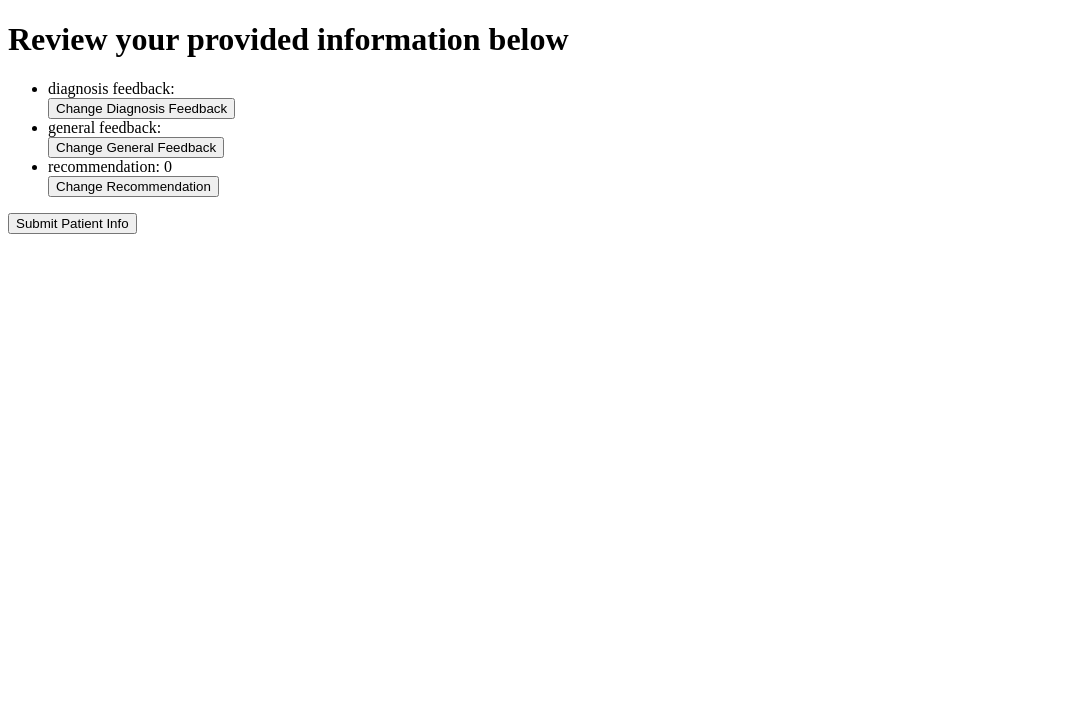
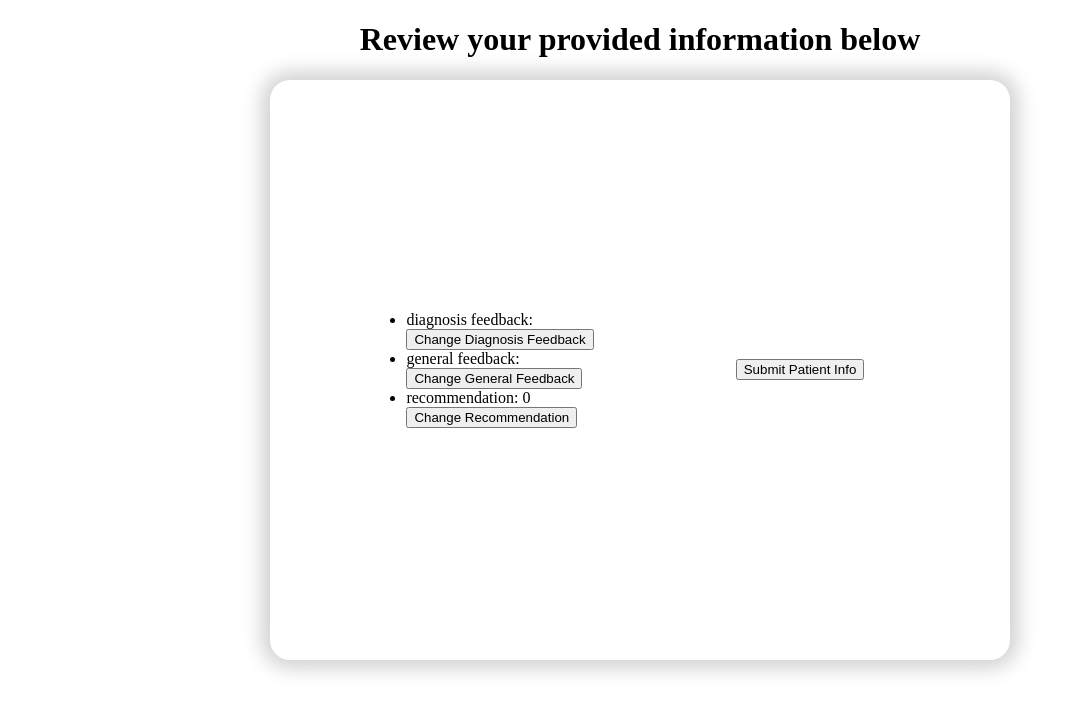
Before and after one commit to rdwhitley/TendoAssesment, a React (Create React App) app in the folder Front-End/: page /submission in a window 1280 px wide. Shown: the top 712 px of the page, without its empty margins (0-1079 px from the left). Built offline with nearby package versions, Linux system fonts and the light colour scheme.

Commit message:
forms are in card form now :)

```diff
--- /dev/null
+++ b/Front-End/src/Components/Component_Assets/main.css
@@ -0,0 +1,13 @@
+.grid {
+   display: grid;
+   margin: 0 auto;
+   height: 60vh;
+   grid-template-columns: 1fr 1fr;
+   align-items: center;
+   justify-items: center;
+   width: 50vw;
+   border-radius: 20px;
+   cursor: pointer;
+   box-shadow: 0 0 20px 8px #d0d0d0;
+   padding: 50px;
+}
--- a/Front-End/src/Components/Recommendation.js
+++ b/Front-End/src/Components/Recommendation.js
@@ -4,6 +4,7 @@ import { bindActionCreators } from 'redux';
 import { actionCreators } from "../store/index";
 import {useHistory} from 'react-router-dom';
 import { useDispatch } from "react-redux";
+import './Component_Assets/main.css';
 const Recommendation = (props) => {
         let readyToSubmit;
         if(props.location.state) {
@@ -13,9 +14,9 @@ const Recommendation = (props) => {
         const {giveRecommendation} = bindActionCreators(actionCreators,dispatch);
         let history = useHistory();
         return (
+        <section class='grid'>
+            <label>Hi {getPatientName()}, on a scale of 1-10, would you recommend Dr. {getDrName()} to a friend or family member? 1 = Would not recommend, 10 = Would strongly recommend</label>
             <div>
-            <label>Hi {getPatientName()}, on a scale of 1-10, would you recommend Dr. {getDrName()} to a friend or family member? 1 = Would not recommend, 10 = Would strongly recommend</label>
-            <br />
                 <select id="recommendation">
                     <option value="1">1</option>
                     <option value="2">2</option>
@@ -34,6 +35,7 @@ const Recommendation = (props) => {
                 readyToSubmit ? history.push('/submission') : history.push('/diagnosisFeedback')
             }}>Submit</button>
             </div>
+        </section>
     )
 }
 
--- a/Front-End/src/Components/Submission.js
+++ b/Front-End/src/Components/Submission.js
@@ -1,6 +1,6 @@
 import {useHistory, Route} from 'react-router-dom';
 import { useSelector } from "react-redux";
-
+import "./Component_Assets/main.css";
 const Submission = () => {
         const history = useHistory();
         const state = useSelector(state => state)
@@ -21,7 +21,8 @@ const Submission = () => {
 
         return (
             <div>
-                <h1>Review your provided information below </h1>
+                <h1 style={{textAlign: "center"}}>Review your provided information below </h1>
+                <section class='grid'>
                     <ul>
                         <li>diagnosis feedback: {state.diagnosisFeedback} <br /> <button onClick={() => {history.push({
                             pathname: "/diagnosisFeedback",
@@ -42,6 +43,7 @@ const Submission = () => {
                         </li>
                     </ul>
                 <button onClick={() => submitPatientInfo()}>Submit Patient Info</button>
+                </section>
             </div>
 
          )
--- a/Front-End/src/Components/diagnosisFeedback.js
+++ b/Front-End/src/Components/diagnosisFeedback.js
@@ -5,7 +5,7 @@ import {useHistory} from 'react-router-dom';
 import { useDispatch } from "react-redux";
 import getDiagnosis from "../methods/getDiagnosis";
 import getDrName from "../methods/getDrName";
-
+import './Component_Assets/main.css';
 const DiagnosisFeedback = (props) => {
         let readyToSubmit;
         if(props.location.state) {
@@ -16,8 +16,12 @@ const DiagnosisFeedback = (props) => {
         const history = useHistory();
         const [feedbackValue, setFeedback] = useState(false);
         return (
-            <div>
-                <label>Thank you. You were diagnosed with {getDiagnosis()}. Did Dr. {getDrName()} explain how to manage this diagnosis in a way you could understand?</label>
+            <section class='grid'>
+                <div>
+                    <label>Thank you. You were diagnosed with {getDiagnosis()}. Did Dr. {getDrName()} explain how to manage this diagnosis in a way you could understand?</label>
+                </div>
+
+                <div>
                 <select id='hadFeedback' onChange={() => {
                     const value = document.querySelector('#hadFeedback').value;
                     if(value == '1') {
@@ -51,9 +55,9 @@ const DiagnosisFeedback = (props) => {
                         readyToSubmit ? history.push('/submission') : history.push('/generalFeedback')
                     }} > Submit </button>
                  </div>
-
                 }
-            </div>
+                 </div>
+            </section>
         )
 }
 
--- a/Front-End/src/Components/generalFeedback.js
+++ b/Front-End/src/Components/generalFeedback.js
@@ -4,15 +4,19 @@ import { actionCreators } from "../store/index";
 import {useHistory} from 'react-router-dom';
 import { useDispatch } from "react-redux";
 import getDiagnosis from "../methods/getDiagnosis";
+import './Component_Assets/main.css';
 
 const GeneralFeedBack = () => {
         const dispatch = useDispatch()
         const {giveFeedback} = bindActionCreators(actionCreators,dispatch);
         const history = useHistory();
         return (
+            <section class='grid'>
                <div>
                 <label>We appreciate the feedback, one last question: how do you feel about being diagnosed with {getDiagnosis()}?</label>
-               <br />
+               </div>
+
+               <div>
                 <textarea id="feedback" rows="4" cols="50" />
                 <br />
                 <button onClick={() => {
@@ -21,6 +25,7 @@ const GeneralFeedBack = () => {
                     history.push('/submission')
                 }}>Submit</button>
                </div>
+            </section>
 
         )
 }
```
Lines whose indentation alone changed are shown as unchanged.
